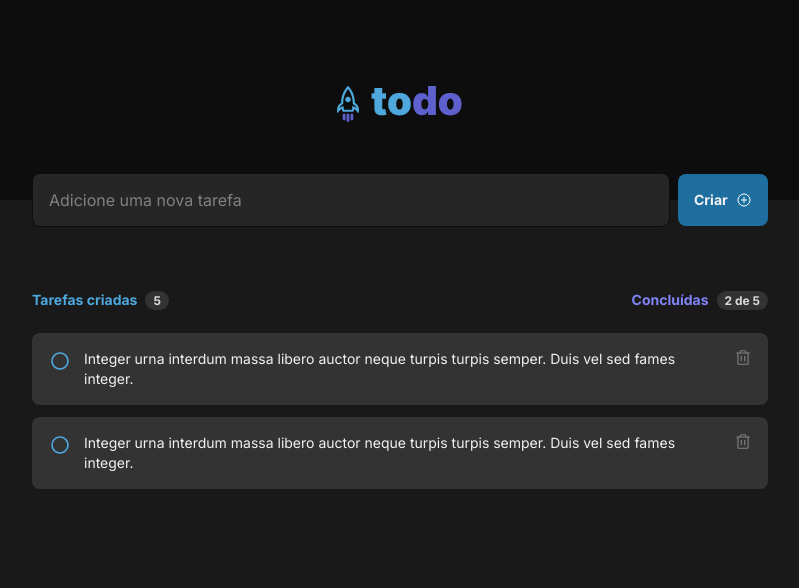
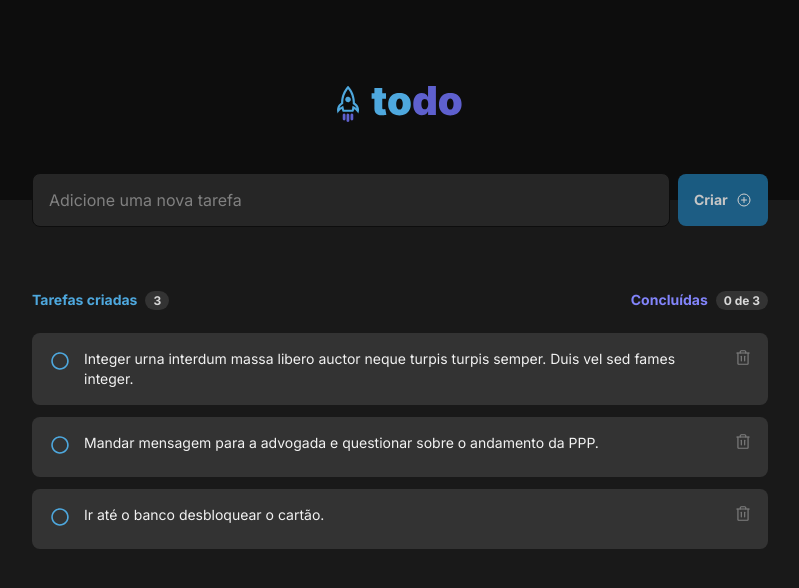
Before and after one commit to CtsLucas/to-do, a React (Vite) app: page / in a window 1280 px wide. Shown: the top 588 px of the page, without its empty margins (240-1039 px from the left). Built offline with nearby package versions, Linux system fonts and the light colour scheme.

Commit message:
feat: add functionality and create home page

```diff
--- a/package.json
+++ b/package.json
@@ -12,12 +12,14 @@
     "phosphor-react": "^1.4.1",
     "react": "^18.2.0",
     "react-dom": "^18.2.0",
-    "styled-components": "^5.3.5"
+    "styled-components": "^5.3.5",
+    "uuid": "^8.3.2"
   },
   "devDependencies": {
     "@types/react": "^18.0.17",
     "@types/react-dom": "^18.0.6",
     "@types/styled-components": "^5.1.26",
+    "@types/uuid": "^8.3.4",
     "@typescript-eslint/eslint-plugin": "^5.35.1",
     "@typescript-eslint/parser": "^5.35.1",
     "@vitejs/plugin-react": "^2.0.1",
--- a/src/App.tsx
+++ b/src/App.tsx
@@ -2,16 +2,14 @@ import { ThemeProvider } from "styled-components"
 import defaultTheme from "./assets/styles/themes/default"
 import GlobalStyles from "./assets/styles/global"
 import { Header } from "./components/Header"
-import { Form } from "./components/Form"
-import { List } from "./components/List"
+import { Home } from "./pages/Home"
 
 export function App() {
   return (
     <ThemeProvider theme={defaultTheme}>
       <GlobalStyles />
       <Header />
-      <Form />
-      <List />
+      <Home />
     </ThemeProvider>
   )
 }
--- a/src/components/Form/index.tsx
+++ /dev/null
@@ -1,16 +0,0 @@
-import { PlusCircle } from "phosphor-react"
-import { Container } from "./styles"
-
-export function Form() {
-  return (
-    <Container>
-      <form action="">
-        <input type="text" placeholder="Adicione uma nova tarefa" />
-        <button type="button">
-          Criar
-          <PlusCircle size={16} />
-        </button>
-      </form>
-    </Container>
-  )
-}
--- a/src/components/List/index.tsx
+++ /dev/null
@@ -1,23 +0,0 @@
-import { Task } from "../Task"
-import { Container, Content, Header, TaskInfo } from "./styles"
-
-export function List() {
-  return (
-    <Container>
-      <Header>
-        <TaskInfo type="created">
-          Tarefas criadas
-          <span>5</span>
-        </TaskInfo>
-        <TaskInfo type="completed">
-          Concluídas
-          <span>2 de 5</span>
-        </TaskInfo>
-      </Header>
-      <Content>
-        <Task />
-        <Task />
-      </Content>
-    </Container>
-  )
-}
--- a/src/components/List/styles.ts
+++ /dev/null
@@ -1,47 +0,0 @@
-import styled from "styled-components"
-
-interface TaskInfoProps {
-  type: "created" | "completed"
-}
-
-export const Container = styled.div`
-  display: flex;
-  flex-direction: column;
-  justify-content: center;
-  align-items: center;
-  margin-top: 4rem;
-`
-
-export const Header = styled.header`
-  width: 100%;
-  max-width: 46rem;
-  display: flex;
-  align-items: center;
-  justify-content: space-between;
-`
-
-export const TaskInfo = styled.div<TaskInfoProps>`
-  font-size: 14px;
-  font-weight: 700;
-  line-height: 17px;
-  color: ${({ type, theme }) =>
-    type === "created"
-      ? theme.colors.primary.main
-      : theme.colors.secondary.main};
-
-  span {
-    background: ${({ theme }) => theme.colors.gray[400]};
-    border-radius: 10px;
-    padding: 2px 8px;
-    font-size: 12px;
-    font-weight: 700;
-    color: ${({ theme }) => theme.colors.gray[200]};
-    line-height: 14.5px;
-    margin-left: 8px;
-  }
-`
-export const Content = styled.div`
-  width: 100%;
-  max-width: 46rem;
-  margin-top: 1.5rem;
-`
--- a/src/components/Task/index.tsx
+++ b/src/components/Task/index.tsx
@@ -4,11 +4,30 @@ import { Container, Text } from "./styles"
 import done from "../../assets/images/done.svg"
 import toDo from "../../assets/images/todo.svg"
 
-export function Task() {
-  const [isDone, setIsDone] = useState(false)
+interface TaskProps {
+  task: {
+    id: string
+    content: string
+    status: boolean
+  }
+  onDeleteTask: (id: string) => void
+  onDoneTask: (id: string) => void
+}
+
+export function Task({
+  task: { id, content, status },
+  onDeleteTask,
+  onDoneTask,
+}: TaskProps) {
+  const [isDone, setIsDone] = useState(status)
 
   function handleClick() {
+    onDoneTask(id)
     setIsDone(!isDone)
+  }
+
+  function handleDeleteTask() {
+    onDeleteTask(id)
   }
 
   return (
@@ -16,11 +35,8 @@ export function Task() {
       <button type="button" onClick={handleClick}>
         <img src={isDone ? done : toDo} alt="done" />
       </button>
-      <Text isDone={isDone}>
-        Integer urna interdum massa libero auctor neque turpis turpis semper.
-        Duis vel sed fames integer.
-      </Text>
-      <button type="button">
+      <Text isDone={isDone}>{content}</Text>
+      <button type="button" onClick={handleDeleteTask}>
         <Trash size={18} />
       </button>
     </Container>
--- a/src/components/Task/styles.ts
+++ b/src/components/Task/styles.ts
@@ -33,6 +33,7 @@ export const Container = styled.div`
   }
 `
 export const Text = styled.p<TaskProps>`
+  flex: 1;
   font-size: 14px;
   font-weight: 400;
   color: ${({ theme }) => theme.colors.gray[100]};
--- /dev/null
+++ b/src/pages/Home/index.tsx
@@ -0,0 +1,142 @@
+import { PlusCircle } from "phosphor-react"
+import {
+  ChangeEvent,
+  FormEvent,
+  InvalidEvent,
+  useEffect,
+  useState,
+} from "react"
+import { v4 as uuidv4 } from "uuid"
+import { Task } from "../../components/Task"
+import { Content, Form, Header, List, TaskInfo } from "./styles"
+
+export function Home() {
+  const [taskList, setTaskList] = useState([
+    {
+      id: uuidv4(),
+      content:
+        "Integer urna interdum massa libero auctor neque turpis turpis semper. Duis vel sed fames integer.",
+      status: false,
+    },
+    {
+      id: uuidv4(),
+      content:
+        "Mandar mensagem para a advogada e questionar sobre o andamento da PPP.",
+      status: false,
+    },
+    {
+      id: uuidv4(),
+      content: "Ir até o banco desbloquear o cartão.",
+      status: false,
+    },
+  ])
+
+  const [newContentTask, setNewContentTask] = useState("")
+  const [numberOfTasksCompleted, setNumberOfTasksCompleted] = useState(0)
+
+  useEffect(() => {
+    setNumberOfTasksCompleted(
+      taskList.reduce((accumulator, currentValue) => {
+        if (currentValue.status) {
+          return accumulator + 1
+        }
+
+        return accumulator
+      }, 0)
+    )
+  }, [taskList])
+
+  function handleCreateTask(event: FormEvent) {
+    event?.preventDefault()
+
+    setTaskList([
+      ...taskList,
+      {
+        id: uuidv4(),
+        content: newContentTask,
+        status: false,
+      },
+    ])
+    setNewContentTask("")
+  }
+
+  function handleNewContentTaskChange(event: ChangeEvent<HTMLInputElement>) {
+    event.target.setCustomValidity("")
+    setNewContentTask(event.target.value)
+  }
+
+  function handleNewTaskInvalid(event: InvalidEvent<HTMLInputElement>) {
+    event.target.setCustomValidity("Esse campo é obrigatório!")
+  }
+
+  function doneTask(id: string) {
+    setTaskList(
+      taskList.map((task) => {
+        const status = task.id === id ? !task.status : task.status
+        return {
+          ...task,
+          status,
+        }
+      })
+    )
+  }
+
+  function deleteTask(id: string) {
+    const taksListWithoutDeletedOne = taskList.filter((task) => {
+      return task.id !== id
+    })
+
+    setTaskList(taksListWithoutDeletedOne)
+  }
+
+  const isNewTaskEmpty = newContentTask.length === 0
+
+  return (
+    <>
+      <Form>
+        <form onSubmit={handleCreateTask}>
+          <input
+            type="text"
+            name="inputTask"
+            placeholder="Adicione uma nova tarefa"
+            value={newContentTask}
+            onChange={handleNewContentTaskChange}
+            onInvalid={handleNewTaskInvalid}
+            required
+          />
+          <button type="submit" disabled={isNewTaskEmpty}>
+            Criar
+            <PlusCircle size={16} />
+          </button>
+        </form>
+      </Form>
+
+      <List>
+        <Header>
+          <TaskInfo type="created">
+            Tarefas criadas
+            <span>{taskList.length}</span>
+          </TaskInfo>
+          <TaskInfo type="completed">
+            Concluídas
+            <span>
+              {numberOfTasksCompleted} de {taskList.length}
+            </span>
+          </TaskInfo>
+        </Header>
+        <Content>
+          {taskList.map((task) => {
+            return (
+              <Task
+                key={task.id}
+                task={task}
+                onDeleteTask={deleteTask}
+                onDoneTask={doneTask}
+              />
+            )
+          })}
+        </Content>
+      </List>
+    </>
+  )
+}
--- a/src/components/Form/styles.ts
+++ b/src/pages/Home/styles.tsx
@@ -1,6 +1,10 @@
 import styled from "styled-components"
 
-export const Container = styled.div`
+interface TaskInfoProps {
+  type: "created" | "completed"
+}
+
+export const Form = styled.div`
   margin-top: -1.688rem;
   display: flex;
   align-items: center;
@@ -44,7 +48,7 @@ export const Container = styled.div`
       font-size: 0.875rem;
       font-weight: 700;
       color: ${({ theme }) => theme.colors.gray[100]};
-
+      cursor: pointer;
       display: flex;
       align-items: center;
       gap: 0.5rem;
@@ -52,8 +56,13 @@ export const Container = styled.div`
       line-height: 20px;
       vertical-align: middle;
 
-      &:hover {
+      &:hover:not(:disabled) {
         background: ${({ theme }) => theme.colors.primary.main};
+      }
+
+      &:disabled {
+        cursor: not-allowed;
+        opacity: 0.8;
       }
 
       svg {
@@ -62,3 +71,45 @@ export const Container = styled.div`
     }
   }
 `
+
+export const List = styled.div`
+  display: flex;
+  flex-direction: column;
+  justify-content: center;
+  align-items: center;
+  margin-top: 4rem;
+`
+
+export const Header = styled.header`
+  width: 100%;
+  max-width: 46rem;
+  display: flex;
+  align-items: center;
+  justify-content: space-between;
+`
+
+export const TaskInfo = styled.div<TaskInfoProps>`
+  font-size: 14px;
+  font-weight: 700;
+  line-height: 17px;
+  color: ${({ type, theme }) =>
+    type === "created"
+      ? theme.colors.primary.main
+      : theme.colors.secondary.main};
+
+  span {
+    background: ${({ theme }) => theme.colors.gray[400]};
+    border-radius: 10px;
+    padding: 2px 8px;
+    font-size: 12px;
+    font-weight: 700;
+    color: ${({ theme }) => theme.colors.gray[200]};
+    line-height: 14.5px;
+    margin-left: 8px;
+  }
+`
+export const Content = styled.div`
+  width: 100%;
+  max-width: 46rem;
+  margin-top: 1.5rem;
+`
```
Also changed, not shown: .eslintrc.json, 1 other file (tests, documents, lock files or other folders).
